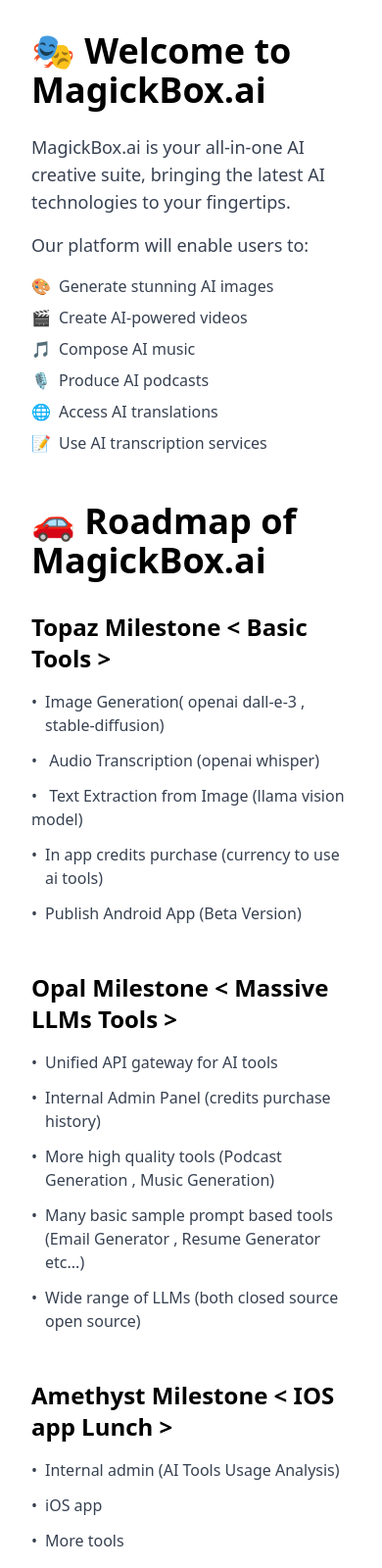
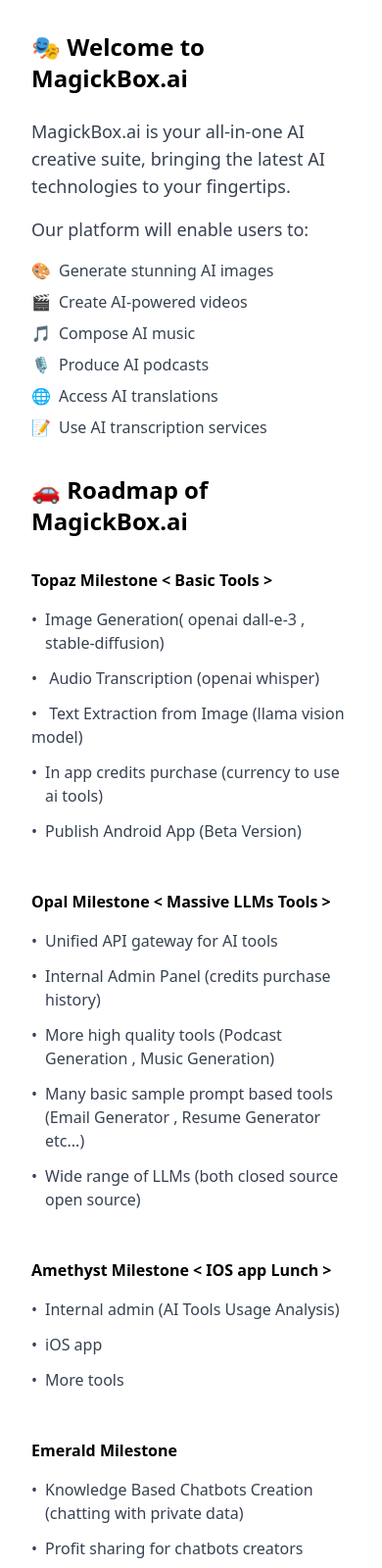
Before and after one commit to moeyan-gmi/landing_page, a website: page index.html in a window 390 px wide. Shown: the top 1600 px of the page at 98% size. Drawn offline with Linux system fonts and the light colour scheme.

Commit message:
make responsive

```diff
--- a/index.html
+++ b/index.html
@@ -4,13 +4,13 @@
     <meta charset="UTF-8">
     <meta name="viewport" content="width=device-width, initial-scale=1.0">
     <title>MagickBox.ai Roadmap</title>
-    <link href="dist/output.css" rel="stylesheet">
+    <link href="./dist/output.css" rel="stylesheet">
 </head>
 <body class="bg-white p-8">
     <div class="max-w-4xl mx-auto">
         <!-- Introduction Section -->
-        <div class="mb-12">
-            <h1 class="text-4xl font-bold mb-6">🎭 Welcome to MagickBox.ai</h1>
+        <div class="mb-9 md:mb-12">
+            <h1 class="text-2xl md:text-4xl font-bold mb-6">🎭 Welcome to MagickBox.ai</h1>
             <p class="text-lg text-gray-700 mb-4">
                 MagickBox.ai is your all-in-one AI creative suite, bringing the latest AI technologies to your fingertips.
             </p>
@@ -47,12 +47,12 @@
 
         <!-- Roadmap Section -->
         <div class="mb-8">
-            <h1 class="text-4xl font-bold mb-6">🚗 Roadmap of MagickBox.ai</h1>
+            <h1 class="text-2xl md:text-4xl font-bold mb-6">🚗 Roadmap of MagickBox.ai</h1>
         </div>
 
         <!-- Topaz Phase -->
         <div class="mb-12">
-            <h2 class="text-2xl font-bold mb-4">Topaz Milestone < Basic Tools ></h2>
+            <h2 class="md:text-2xl sm:text-xl font-bold mb-4">Topaz Milestone < Basic Tools ></h2>
             <ul class="space-y-3 text-gray-700">
                 <li class="flex items-start">
                     <span class="mr-2">•</span>
@@ -79,7 +79,7 @@
 
         <!-- Opal Phase -->
         <div class="mb-12">
-            <h2 class="text-2xl font-bold mb-4">Opal Milestone < Massive LLMs Tools ></h2>
+            <h2 class="md:text-2xl sm:text-xl font-bold mb-4">Opal Milestone < Massive LLMs Tools ></h2>
             <ul class="space-y-3 text-gray-700">
                 <li class="flex items-start">
                     <span class="mr-2">•</span>
@@ -106,7 +106,7 @@
 
         <!-- Amethyst Phase -->
         <div class="mb-12">
-            <h2 class="text-2xl font-bold mb-4">Amethyst Milestone < IOS app Lunch ></h2>
+            <h2 class="md:text-2xl sm:text-xl font-bold mb-4">Amethyst Milestone < IOS app Lunch ></h2>
             <ul class="space-y-3 text-gray-700">
                 <li class="flex items-start">
                     <span class="mr-2">•</span>
@@ -125,7 +125,7 @@
 
         <!-- Emerald Phase -->
         <div class="mb-12">
-            <h2 class="text-2xl font-bold mb-4">Emerald Milestone <No code creator tool></h2>
+            <h2 class="md:text-2xl sm:text-xl font-bold mb-4">Emerald Milestone <No code creator tool></h2>
             <ul class="space-y-3 text-gray-700">
                 <li class="flex items-start">
                     <span class="mr-2">•</span>
@@ -144,7 +144,7 @@
 
         <!-- Sapphire Phase -->
         <div class="mb-12">
-            <h2 class="text-2xl font-bold mb-4">Sapphire Milestone  <Developer tools></h2>
+            <h2 class="md:text-2xl sm:text-xl font-bold mb-4">Sapphire Milestone  <Developer tools></h2>
             <ul class="space-y-3 text-gray-700">
                 <li class="flex items-start">
                     <span class="mr-2">•</span>
```
Also changed, not shown: dist/output.css.
